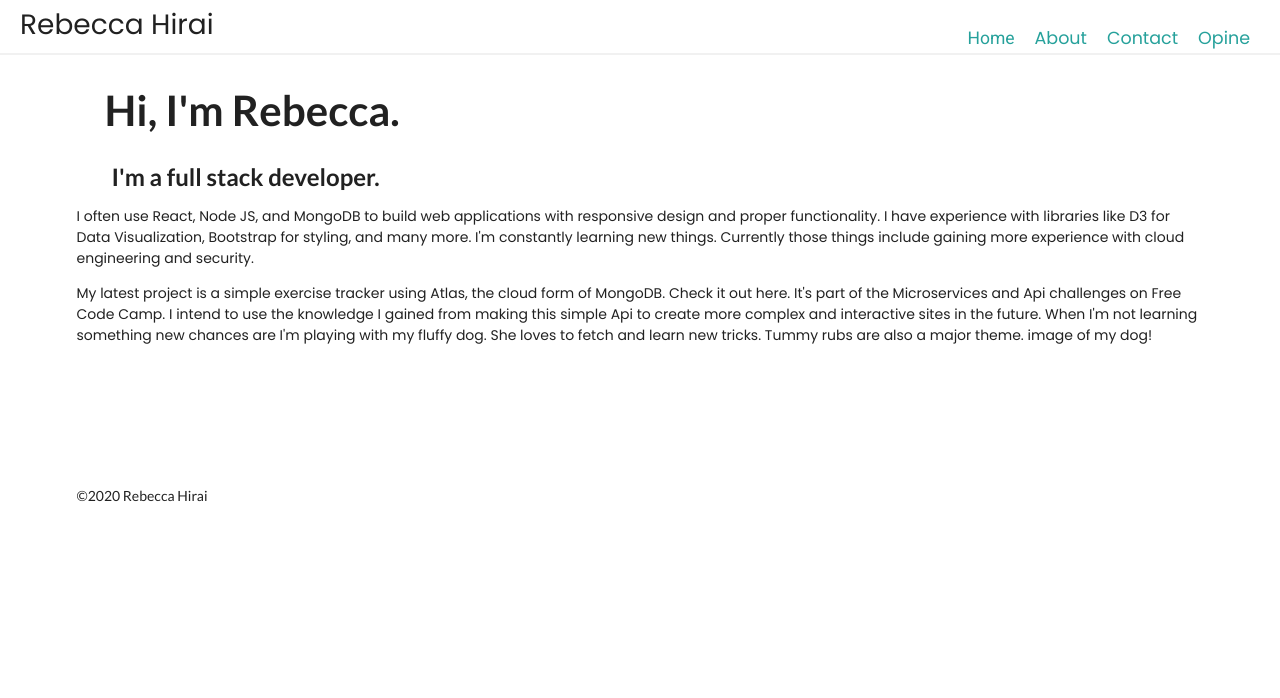
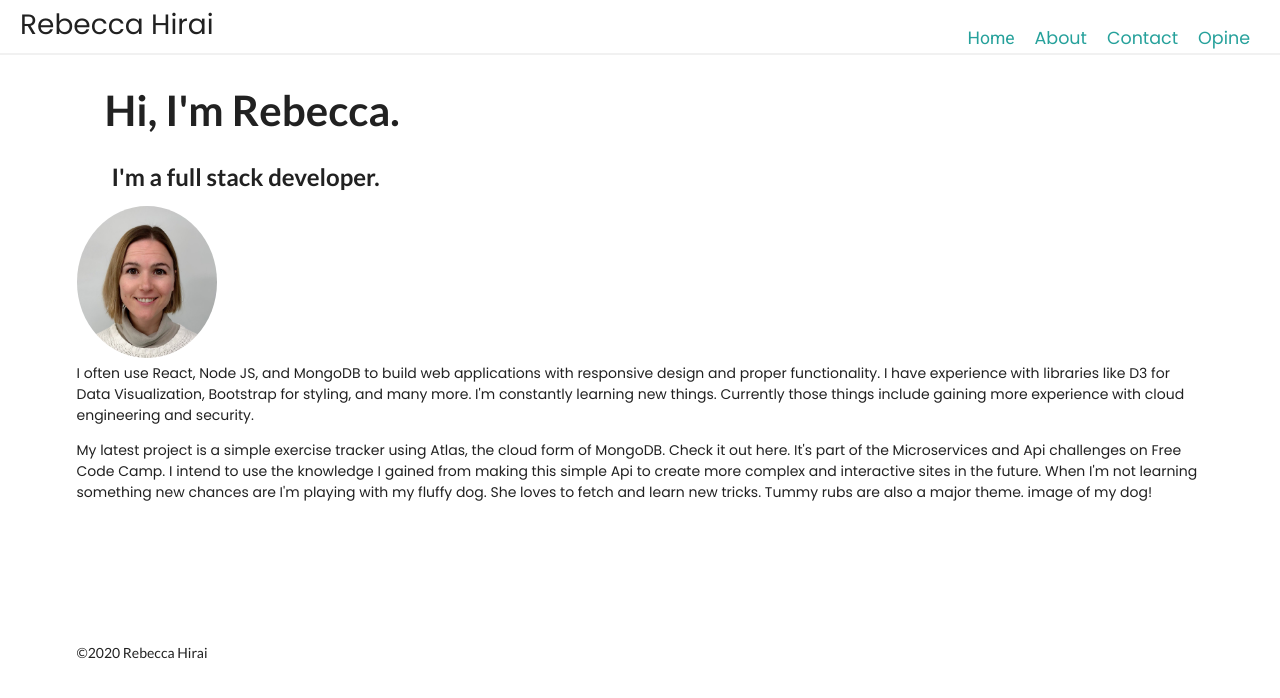
Before and after one commit to rebecca1231/portfolio2, a React (Create React App) app: page /about in a window 1280 px wide. Shown: the top 698 px of the page. Built offline with nearby package versions, Linux system fonts and the light colour scheme.

Commit message:
added image

```diff
--- a/src/Components/About.js
+++ b/src/Components/About.js
@@ -1,4 +1,5 @@
 import React from "react";
+import myFace from '../myFace.jpeg'
 
 const About = () => {
   return (
@@ -13,6 +14,7 @@ const About = () => {
         I'm a full stack developer.
       </div>{" "}
       <div >
+          <img src={myFace} alt="face" style={{maxWidth:"10rem", borderRadius:"50%"}} />
         <p style={{lineHeight:1.5}}>
           I often use React, Node JS, and MongoDB to build web applications with
           responsive design and proper functionality. I have experience with
```
Also changed, not shown: src/myFace.jpeg (added), 1 other file (tests, documents, lock files or other folders).
